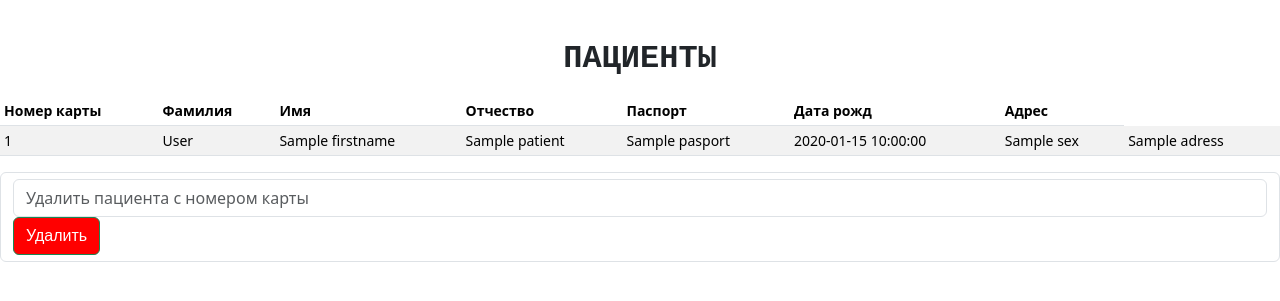
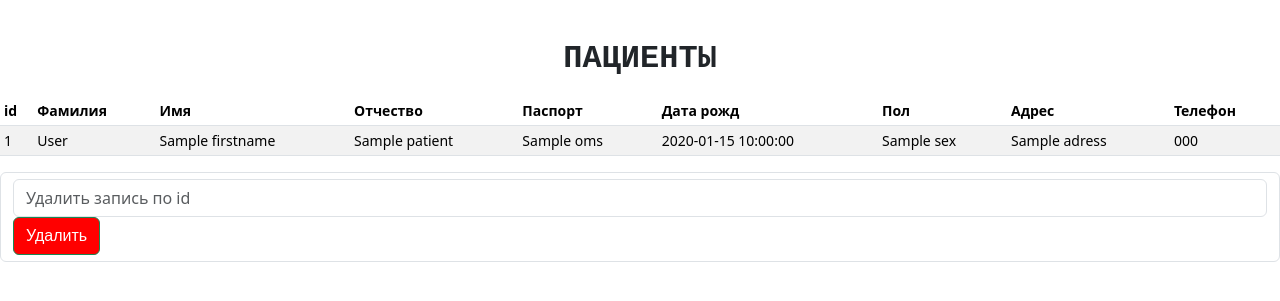
Before and after one commit to IrinaBezmaternykh/The-registry-of-the-polyclinic, a Flask app: template templates/patients.html in a window 1280 px wide. Shown: the part 56-357 px from the top of the page. Run offline with Flask 3, Linux system fonts and the light colour scheme; the template is opened without the code that fills it: most values are stand-ins (such as "Sample title", 1, 10 or a date in 2020).

Commit message:
Update patients.html

```diff
--- a/templates/patients.html
+++ b/templates/patients.html
@@ -13,13 +13,15 @@
     <table class="table table-striped table-sm">
       <thead>
         <tr>
-          <th scope="col">Номер карты</th>
+          <th scope="col">id</th>
           <th scope="col">Фамилия</th>
           <th scope="col">Имя</th>
           <th scope="col">Отчество</th>
           <th scope="col">Паспорт</th>
           <th scope="col">Дата рожд</th>
+          <th scope="col">Пол</th>
           <th scope="col">Адрес</th>
+          <th scope="col">Телефон</th>
         </tr>
       </thead>
       <tbody>
@@ -29,17 +31,18 @@
           <td>{{ patient.lastname }}</td>
           <td>{{ patient.firstname }}</td>
           <td>{{ patient.patrname }}</td>
-          <td>{{ patient.pasport }}</td>
+          <td>{{ patient.oms }}</td>
           <td>{{ patient.birthday }}</td>
           <td>{{ patient.sex }}</td>
           <td>{{ patient.adress }}</td>
+          <td>{{ patient.phone }}</td>
         </tr>
         {% endfor %}
       </tbody>
     </table>
 </div>
 <form action="patients/delete_record" method="POST" class="form-control">
-  <input class="form-control" type="text" name="record_id" placeholder="Удалить пациента с номером карты">
+  <input class="form-control" type="text" name="record_id" placeholder="Удалить запись по id">
   <button class="btn btn-success" type="submit">Удалить</button>
 </form>
 {% endblock %}
```
